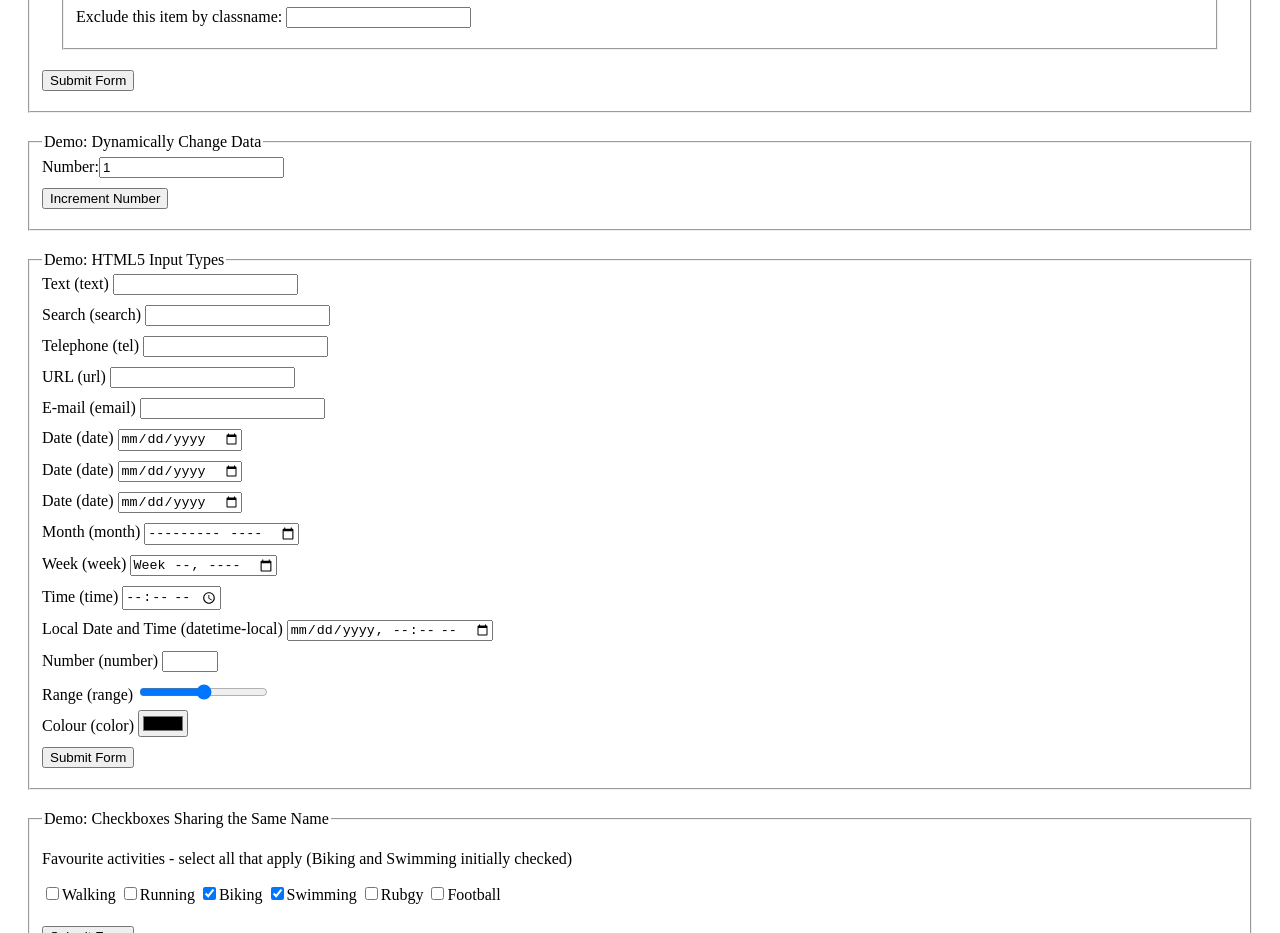
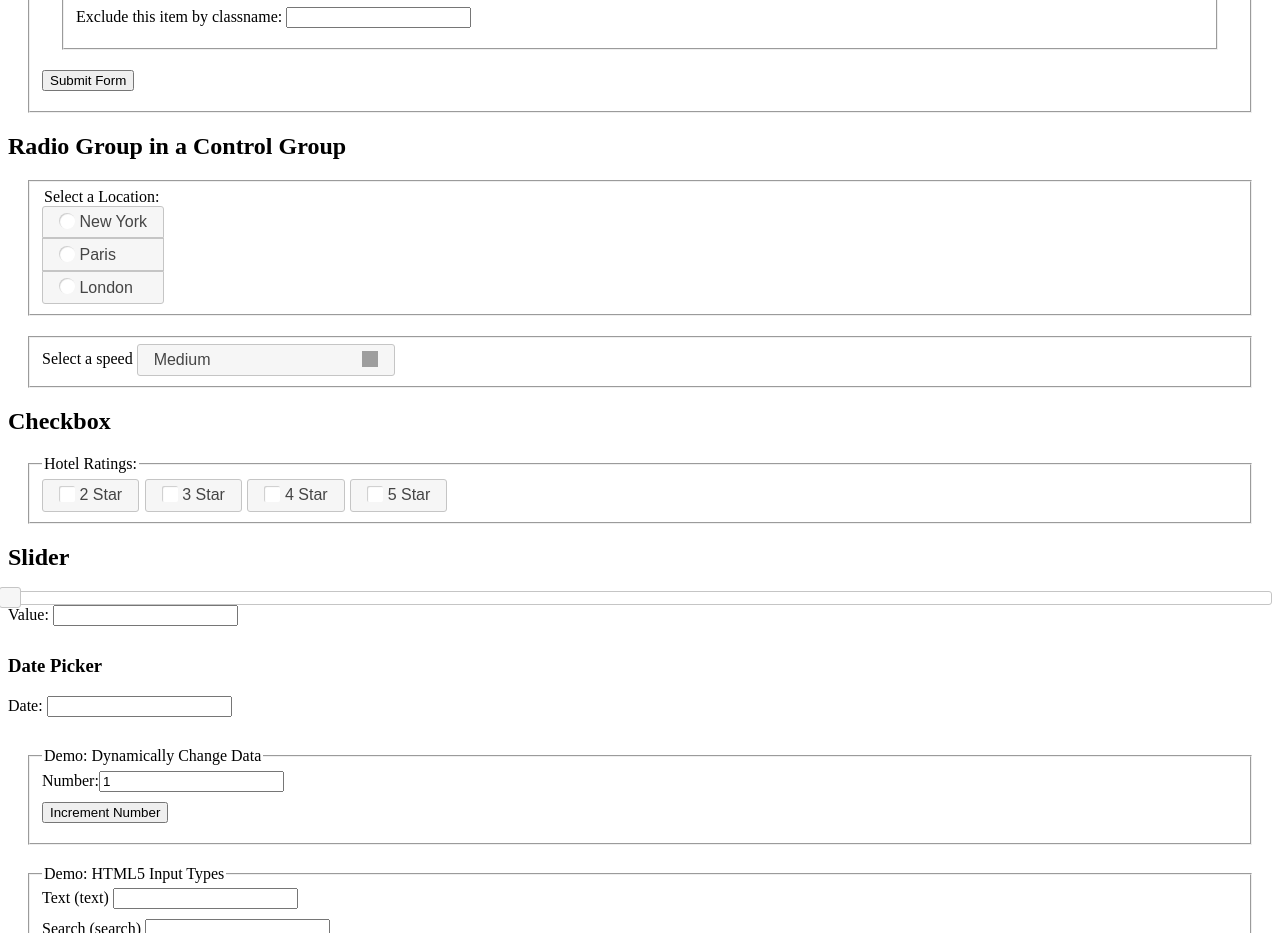
Before and after one commit to pjjonesnz/saveMyForm.jquery, a website: page demo/index.html in a window 1280 px wide. Shown: the part 885-1818 px from the top of the page. Drawn offline with nearby package versions, Linux system fonts and the light colour scheme; grey boxes are pictures that could not be loaded.

Commit message:
test: Add jquery-ui widgets to demo

```diff
--- a/demo/index.html
+++ b/demo/index.html
@@ -4,20 +4,44 @@
         <title>Save My Form 2020 - a jQuery Plugin - Demo</title>
         <script
             type="text/javascript"
-            src="//code.jquery.com/jquery-1.12.3.min.js"
+            src="http://code.jquery.com/jquery-1.12.3.min.js"
         ></script>
+        <script
+            type="text/javascript"
+            src="http://code.jquery.com/ui/1.12.1/jquery-ui.js"
+        ></script>
+         <link rel="stylesheet" href="http://code.jquery.com/ui/1.12.1/themes/base/jquery-ui.css">
         <script
             type="text/javascript"
             src="../src/saveMyForm.jquery.js"
         ></script>
-        <script
-            type="text/javascript"
-            src="../src/ie8.support.js"
-        ></script>
+        <script type="text/javascript" src="../src/ie8.support.js"></script>
         <script type="text/javascript">
             $(function() {
-                // Can set defaults before calling the plugin like:
-                // $.fn['saveMyForm'].defaults.resetOnSubmit = true;
+                // Init jquery-ui components
+                $('#jquery_ui_test input:radio').checkboxradio();
+                $('#jquery_ui_test input:checkbox').checkboxradio();
+                $('#slider').slider({
+                    slide: function(event, ui) {
+                        $('#slider_value')
+                            .val(ui.value)
+                            .change();
+                    }
+                });
+                // Make sure the input value is bound to the slider that way it will be updated when loaded
+                $('#slider_value').change(function() {
+                    console.log('changed');
+                    var newVal = $(this).val();
+                    $('#slider').slider('option', 'value', newVal);
+                });
+                $( ".controlgroup" ).controlgroup( {"direction": "vertical"});
+                $( "#datepicker" ).datepicker({
+                    showButtonPanel: true
+                });
+                $( "#speed_select" ).selectmenu();
+
+
+
                 $('form').saveMyForm();
             });
         </script>
@@ -247,6 +271,56 @@
                 });
             });
         </script>
+
+        <form id="jquery_ui_test">
+            <h2>Radio Group in a Control Group</h2>
+            <fieldset>
+                <div class="controlgroup">
+                <legend>Select a Location:</legend>
+                <label for="radio-1">New York</label>
+                <input type="radio" name="radio-1" id="radio-1" value="NY" />
+                <label for="radio-2">Paris</label>
+                <input type="radio" name="radio-1" id="radio-2" value="Paris" />
+                <label for="radio-3">London</label>
+                <input
+                    type="radio"
+                    name="radio-1"
+                    id="radio-3"
+                    value="London"
+                />
+                </div>
+            </fieldset>
+            <fieldset>
+                <label for="speed_select">Select a speed</label>
+                <select name="speed" id="speed_select">
+                <option>Slower</option>
+                <option>Slow</option>
+                <option selected="selected">Medium</option>
+                <option>Fast</option>
+                <option>Faster</option>
+                </select>
+            </fieldset>
+            <h2>Checkbox</h2>
+            <fieldset>
+                <legend>Hotel Ratings:</legend>
+                <label for="checkbox-1">2 Star</label>
+                <input type="checkbox" name="checkbox-1" id="checkbox-1" />
+                <label for="checkbox-2">3 Star</label>
+                <input type="checkbox" name="checkbox-2" id="checkbox-2" />
+                <label for="checkbox-3">4 Star</label>
+                <input type="checkbox" name="checkbox-3" id="checkbox-3" />
+                <label for="checkbox-4">5 Star</label>
+                <input type="checkbox" name="checkbox-4" id="checkbox-4" />
+            </fieldset>
+            <h2>Slider</h2>
+            <div id="slider"></div>
+            <label>Value: <input type="text" id="slider_value"/></label>
+            <h3>Date Picker</h3>
+            <p>Date: <input type="text" id="datepicker"></p>
+
+
+
+        </form>
 
         <form
             name="demo_dynamic_change"
@@ -524,7 +598,13 @@
                             value="Set All Fields"
                         />
                     </li>
-                    <li><input type="button" id="reload_browser" value="Reload browser" /></li>
+                    <li>
+                        <input
+                            type="button"
+                            id="reload_browser"
+                            value="Reload browser"
+                        />
+                    </li>
                     <li>
                         <input
                             type="button"
@@ -605,7 +685,11 @@
                 i38: 'Text 1 (!@\'`"&amp;#000000)',
                 i39: 'Text 2',
                 i40: 'Text 3',
-                'same_text[]': [ 'PHP Text 1', 'PHP Text 2', 'PHP Text 3 (!@\'`"&amp;#000000)']
+                'same_text[]': [
+                    'PHP Text 1',
+                    'PHP Text 2',
+                    'PHP Text 3 (!@\'`"&amp;#000000)'
+                ]
             };
             var on_reload_data_should_be = {
                 i01: 'Test Text - (!@\'`"&amp;#000000)',
@@ -650,7 +734,11 @@
                 i38: 'Text 1 (!@\'`"&amp;#000000)',
                 i39: 'Text 2',
                 i40: 'Text 3',
-                'same_text[]': [ 'PHP Text 1', 'PHP Text 2', 'PHP Text 3 (!@\'`"&amp;#000000)']
+                'same_text[]': [
+                    'PHP Text 1',
+                    'PHP Text 2',
+                    'PHP Text 3 (!@\'`"&amp;#000000)'
+                ]
             };
             function clear_local_storage() {
                 try {
@@ -676,12 +764,14 @@
                 var errorText = '';
                 $.each(set_data_to, function(i, val) {
                     try {
-                        if( i == 'same_text[]') {
-                            $.each(val, function(x,sn_val) {
-                                $("input[name='same_text[]']").eq(x).val(sn_val).change();
+                        if (i == 'same_text[]') {
+                            $.each(val, function(x, sn_val) {
+                                $("input[name='same_text[]']")
+                                    .eq(x)
+                                    .val(sn_val)
+                                    .change();
                             });
-                        }
-                        else {
+                        } else {
                             var field = $('#' + i);
                             if (field.is(':radio, :checkbox')) {
                                 field.prop('checked', val);
@@ -740,15 +830,16 @@
                     var value_should_be;
                     var correct;
                     var value_is;
-                    var field
-                    if( i == 'same_text[]') {
+                    var field;
+                    if (i == 'same_text[]') {
                         var all_correct = true;
                         $.each(val, function(x, sn_val) {
                             field = $("input[name='same_text[]']").eq(x);
                             value_is = field.val();
                             value_should_be = on_reload_data_should_be[i][x];
-                            if( value_is === value_should_be) {
-                                checkOutput += field.attr('name') + ': passed\n';
+                            if (value_is === value_should_be) {
+                                checkOutput +=
+                                    field.attr('name') + ': passed\n';
                             } else {
                                 passed = false;
                                 checkOutput +=
@@ -761,8 +852,7 @@
                                     '"\n---------------\n\n';
                             }
                         });
-                    }
-                    else {
+                    } else {
                         field = $('#' + i);
                         value = field.val();
                         if (field.is(':checkbox, :radio')) {
@@ -788,7 +878,7 @@
                                 );
                             }
                         }
-                        if(!correct) {
+                        if (!correct) {
                             value_is = field.val();
                             if (field.is(':checkbox, :radio')) {
                                 value_is = field.prop('checked');
@@ -808,7 +898,6 @@
                                 '"\n---------------\n\n';
                         }
                     }
-
                 });
                 $('#test_output').val(checkOutput);
                 set_test_result(
@@ -847,12 +936,13 @@
                 $('#run_test_get_fields').click(get_field_values);
                 $('#reload_browser').click(function() {
                     location.reload();
-                })
+                });
                 $('#test_clear_storage_by_form_name').click(function() {
-                    $.fn['saveMyForm'].clearStorageByFormName('your_average_form');
+                    $.fn['saveMyForm'].clearStorageByFormName(
+                        'your_average_form'
+                    );
                 });
                 $('#page_ready').val('True');
-
             });
 
             var pathname = window.location.href;
```
Lines whose indentation alone changed are shown as unchanged.
